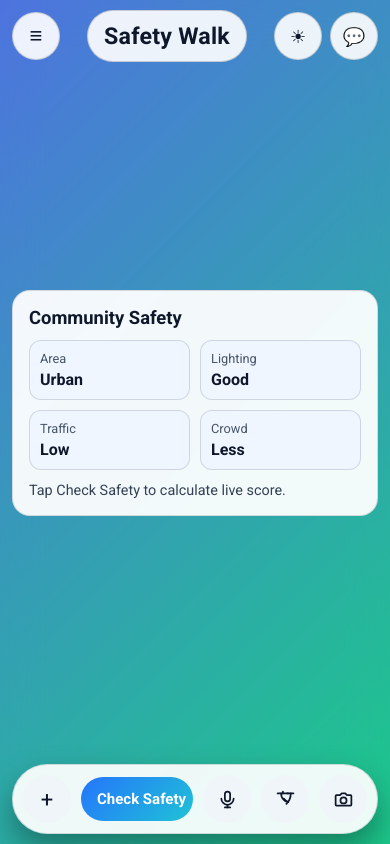
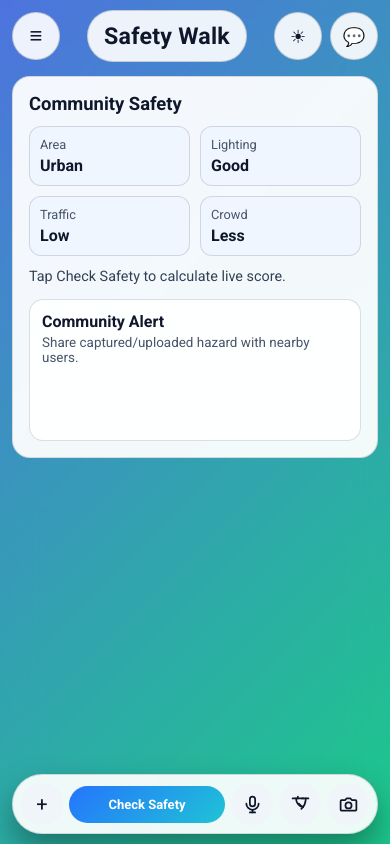
Before and after one commit to DHRUVA123-STAR/Safety_walk, a Python web app: template templates/index.html in a window 390 px wide. Run offline with Jinja, Linux system fonts and the light colour scheme; the template is opened without the code that fills it, so the values that code supplies are empty.

Commit message:
Update index.html

```diff
--- a/templates/index.html
+++ b/templates/index.html
@@ -805,8 +805,10 @@
             .mobile-stage {
                 display: flex;
                 justify-content: center;
-                align-items: center;
+                align-items: flex-start;
                 height: calc(100dvh - 190px);
+                overflow-y: auto;
+                padding-bottom: 18px;
             }
 
             .mobile-stage-card {
@@ -881,13 +883,13 @@
             .mobile-chatbar {
                 display: flex;
                 align-items: center;
-                gap: 10px;
+                gap: 6px;
                 position: fixed;
                 left: 12px;
                 right: 12px;
                 bottom: 10px;
                 z-index: 1100;
-                padding: 10px;
+                padding: 8px;
                 border-radius: 999px;
                 background: rgba(255,255,255,0.92);
                 border: 1px solid rgba(15,23,42,0.14);
@@ -901,8 +903,8 @@
 
             .mobile-plus-btn,
             .mobile-icon-btn {
-                width: 48px;
-                height: 48px;
+                width: 42px;
+                height: 42px;
                 border-radius: 999px;
                 display: inline-flex;
                 align-items: center;
@@ -910,7 +912,7 @@
                 background: rgba(241,245,249,0.95);
                 color: #0f172a;
                 border: 1px solid rgba(15,23,42,0.18);
-                font-size: 22px;
+                font-size: 20px;
                 flex: 0 0 auto;
             }
 
@@ -928,12 +930,14 @@
                 flex: 1 1 auto;
                 min-width: 0;
                 border-radius: 999px;
-                padding: 13px 16px;
+                padding: 11px 10px;
                 background: linear-gradient(135deg, #2575fc 0%, #1fc3d6 100%);
                 color: #ffffff;
                 font-weight: 700;
-                font-size: 15px;
+                font-size: 13px;
                 white-space: nowrap;
+                overflow: hidden;
+                text-overflow: ellipsis;
             }
 
             .mobile-quick-sheet,
@@ -996,7 +1000,7 @@
 
             .mobile-community-card {
                 display: block;
-                margin-top: 12px;
+                margin-top: 14px;
                 border-radius: 14px;
                 padding: 12px;
                 background: rgba(255,255,255,0.92);
@@ -2669,11 +2721,35 @@ function mobilePrimaryCameraAction(){
             return;
         }
         mobileCapturedImageData=captureFrameImage(video);
-        setCameraStatus("Photo captured. You can submit it as Community Alert.","success");
+        const preview=document.getElementById("mobileCapturePreview");
+        const previewImg=document.getElementById("mobileCaptureImage");
+        if(preview && previewImg){
+            previewImg.src=mobileCapturedImageData;
+            preview.classList.add("show");
+        }
+        setCameraStatus("Photo captured. Tap 'Submit Alert' here or use '+' then 'Submit Community Alert'.","success");
         speakTextInLanguage(currentVoiceLang, "Photo captured successfully.");
         return;
     }
     analyzeScene("autosync");
+}
+
+function retakeCapturedPhoto(){
+    const preview=document.getElementById("mobileCapturePreview");
+    if(preview) preview.classList.remove("show");
+    mobileCapturedImageData=null;
+    setCameraStatus("Retake the photo when ready.","success");
+}
+
+async function submitCapturedAlertQuick(){
+    if(!mobileCapturedImageData){
+        setCameraStatus("No captured photo found.","error");
+        return;
+    }
+    await submitCommunityPost();
+    const preview=document.getElementById("mobileCapturePreview");
+    if(preview) preview.classList.remove("show");
+    closeLiveCameraFullscreen();
 }
 
 let voiceBusy=false;
@@ -2746,7 +2822,21 @@ async function switchMobileCamera(video){
     if(!isMobileCameraDevice()){
         return false;
     }
+    const currentTrack = videoStream ? videoStream.getVideoTracks()[0] : null;
+    const currentSettings = currentTrack && currentTrack.getSettings ? currentTrack.getSettings() : {};
+    const currentId = currentSettings.deviceId || "";
     mobileFacingMode = mobileFacingMode === "environment" ? "user" : "environment";
+
+    try{
+        if(currentTrack && currentTrack.applyConstraints){
+            await currentTrack.applyConstraints({facingMode:{exact:mobileFacingMode}});
+            await refreshVideoInputs();
+            detectActiveCameraIndex();
+            return true;
+        }
+    }catch(_constraintErr){
+        // continue to next fallback
+    }
 
     // First try by facingMode (most compatible on phones)
     try{
@@ -2761,6 +2851,13 @@ async function switchMobileCamera(video){
                 video:{facingMode:{ideal:mobileFacingMode}},
                 audio:false
             });
+        }
+        const nextTrack = nextStream.getVideoTracks()[0];
+        const nextSettings = nextTrack && nextTrack.getSettings ? nextTrack.getSettings() : {};
+        const nextId = nextSettings.deviceId || "";
+        if(currentId && nextId && currentId === nextId){
+            nextStream.getTracks().forEach((t)=>t.stop());
+            throw new Error("same_camera_returned");
         }
         if(videoStream){
             videoStream.getTracks().forEach((t)=>t.stop());
@@ -2895,6 +2992,10 @@ function stopCamera(){
     if(fsVideo){
         fsVideo.srcObject=null;
     }
+    const preview=document.getElementById("mobileCapturePreview");
+    if(preview){
+        preview.classList.remove("show");
+    }
 }
 </script>
 
```
Also changed, not shown: other parts of templates/index.html (+57 -9 lines).
